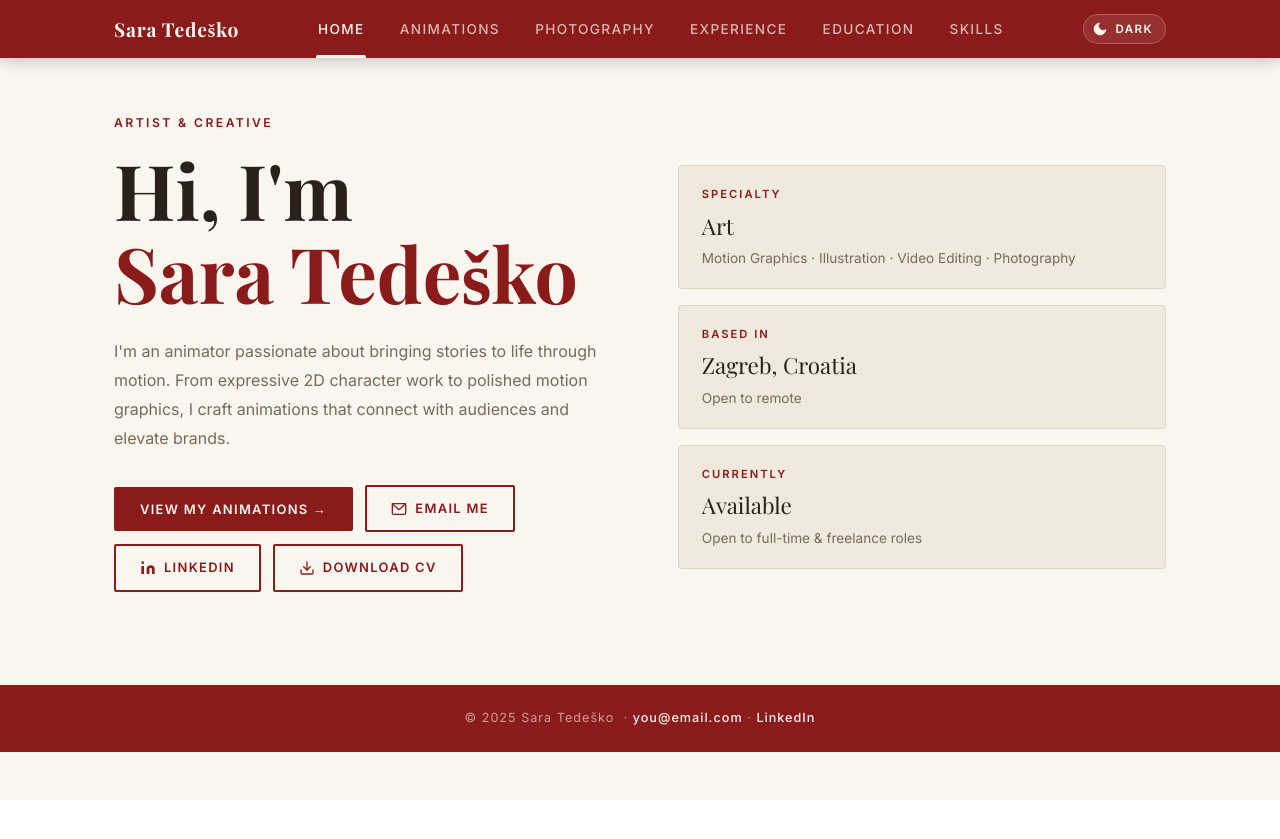
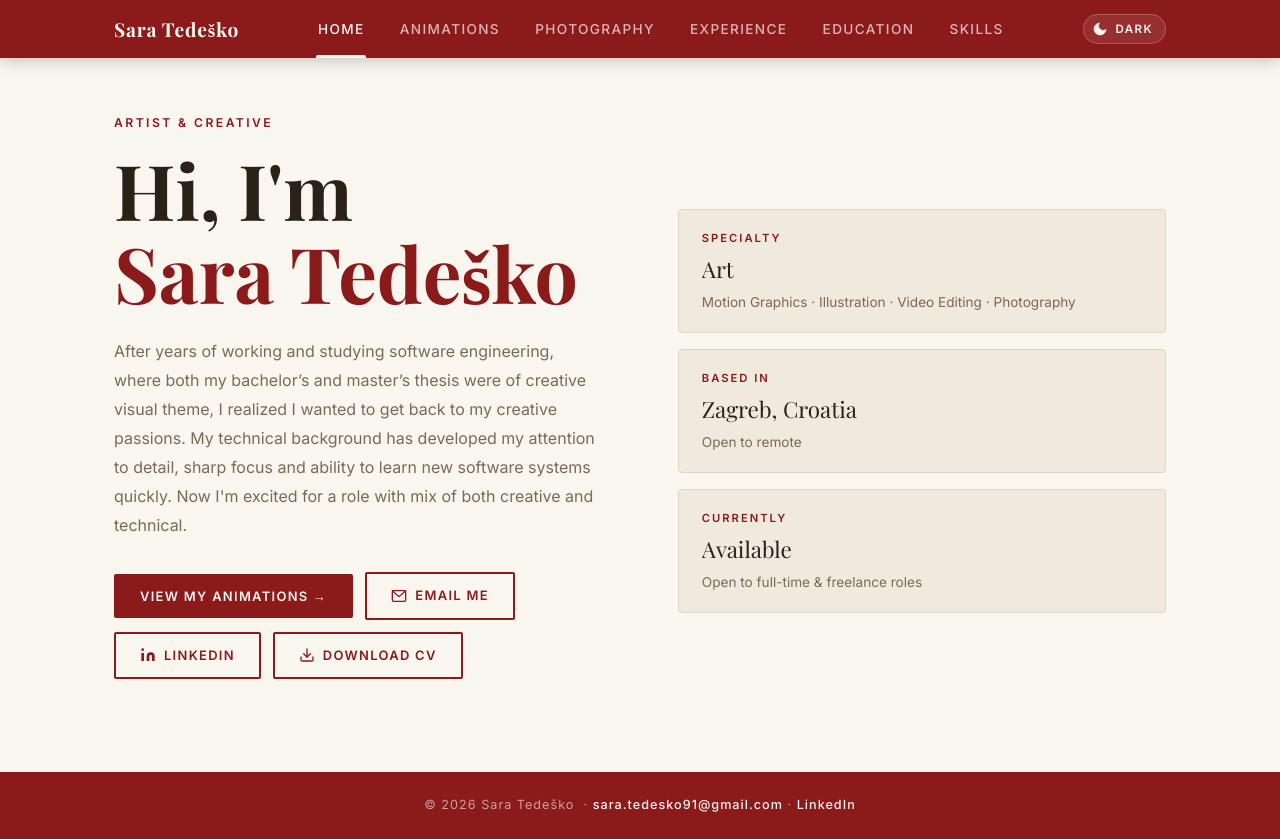
Before and after one commit to saratedd/saratedd.github.io, a React (Vite) app: page / in a window 1280 px wide. Before the commit the page ends 800 px from the top, so only its background shows below. Built offline with nearby package versions, Linux system fonts and the light colour scheme.

Commit message:
Fix animation tap toggle, stick footer to bottom, add my info

```diff
--- a/src/components/Layout.jsx
+++ b/src/components/Layout.jsx
@@ -1,6 +1,6 @@
 import { useState } from "react";
 import { useNavigate, useLocation } from "react-router-dom";
-import { yourName } from "../data/content";
+import { yourName, yourMail, yourLinkedin } from "../data/content";
 import { Hamburger, Close } from "./Icons";
 import { ThemeToggle } from "./UI";
 import { D } from "../data/content";
@@ -23,7 +23,7 @@ export default function Layout({ children, t, isDark, setDark }) {
   const tab  = path === "" ? "home" : path.split("/")[0];
 
   return (
-    <div style={{background:t.bg, minHeight:"100vh", color:t.text, fontFamily:"'Inter',sans-serif", transition:"background .3s,color .3s", overflowX:"hidden"}}>
+    <div style={{background:t.bg, minHeight:"100vh", color:t.text, fontFamily:"'Inter',sans-serif", transition:"background .3s,color .3s", overflowX:"hidden", display:"flex", flexDirection:"column"}}>
       <style>{`
         @import url('https://fonts.googleapis.com/css2?family=Playfair+Display:wght@400;700&family=Inter:wght@300;400;500;600&display=swap');
         *{box-sizing:border-box;margin:0;padding:0}
@@ -116,14 +116,14 @@ export default function Layout({ children, t, isDark, setDark }) {
       </nav>
 
       {/* ── Page content ── */}
-      {children}
+      <main style={{flex:1}}>{children}</main>
 
       {/* ── Footer ── */}
       <footer style={{background:t.nav, color:"rgba(249,245,239,.6)", textAlign:"center", padding:"1.5rem", fontSize:".79rem", letterSpacing:".08em", transition:"background .3s"}}>
-        © 2025 {yourName} &nbsp;·&nbsp;
-        <a href="mailto:you@email.com" style={{color:t.navActive, textDecoration:"none"}}>you@email.com</a>
+        © 2026 {yourName} &nbsp;·&nbsp;
+        <a href={`mailto:${yourMail}`} style={{color:t.navActive, textDecoration:"none"}}>{yourMail}</a>
         &nbsp;·&nbsp;
-        <a href="https://linkedin.com/in/yourprofile" target="_blank" rel="noopener noreferrer" style={{color:t.navActive, textDecoration:"none"}}>LinkedIn</a>
+        <a href={yourLinkedin} target="_blank" rel="noopener noreferrer" style={{color:t.navActive, textDecoration:"none"}}>LinkedIn</a>
       </footer>
     </div>
   );
--- a/src/data/content.js
+++ b/src/data/content.jsx
@@ -1,6 +1,10 @@
 // ─── Personal info ────────────────────────────────────────────────
 export const yourName = "Sara Tedeško";
 export const yourCity = "Zagreb, Croatia";
+export const yourMail = "sara.tedesko91@gmail.com";
+export const yourLinkedin = "https://linkedin.com/in/sara-tedesko/";
+export const yourCVpath = "/sara_tedesko_cv.pdf"
+export const homeDescription = "After years of working and studying software engineering, where both my bachelor’s and master’s thesis were of creative visual theme, I realized I wanted to get back to my creative passions. My technical background has developed my attention to detail, sharp focus and ability to learn new software systems quickly. Now I'm excited for a role with mix of both creative and technical."
 
 // ─── Themes ───────────────────────────────────────────────────────
 export const L = {
@@ -28,7 +32,7 @@ export const ANIMS = [
   {
     src:"/animations/hidra.mp4",
     projectFile:"/projects/hidra.aep",
-    desc:"A dynamic motion graphics piece exploring fluid movement and organic forms. Crafted in After Effects with custom-built shape layers.",
+    desc:"Graphics in animation were made using Canva and shape layers in After Effects. Animation was produced using keyframes and basic expressions (wiggle, loopOut) in After Effects. Project file available below:",
     tags:["After Effects","Motion Graphics","Canva"],
   },
   {
@@ -76,68 +80,83 @@ export const PHOTOS = [
 // ─── Experience ───────────────────────────────────────────────────
 export const WORK = [
   {
-    date:"2023 — Present",
-    title:"Junior Animator",
-    company:"Studio / Company Name",
-    desc:"Brief description of your role and key responsibilities.",
-    tags:["After Effects","Motion Graphics"],
+    date:"04.2023. - 10.2025.",
+    title:"Backend Engineer",
+    company:"Atomic Intelligence",
+    desc:"Worked closely with department lead to resolve bugs and create new solutions for the product.",
+    tags:["Java","Spring Boot", "PostgreSQL", "Git"],
   },
-  {
-    date:"2021 — 2023",
-    title:"Freelance Animator",
-    company:"Self-employed",
-    desc:"Worked with clients to produce animated content for social media and advertising.",
-    tags:["Video Editing","Illustration"],
-  },
+  // {
+  //   date:"2021 — 2023",
+  //   title:"Freelance Animator",
+  //   company:"Self-employed",
+  //   desc:"Worked with clients to produce animated content for social media and advertising.",
+  //   tags:["Video Editing","Illustration"],
+  // },
 ];
 
 export const VOLUNTEER = [
   {
-    date:"2022",
-    title:"Animation Mentor",
-    company:"Organisation / Event Name",
-    desc:"Brief description of your volunteer role and what you contributed.",
-    tags:["Mentoring","Teaching"],
+    date:" 10.2022.- 07.2023.",
+    title:"Multimedia Team Member",
+    company:"eSTUDENT",
+    desc:"Volunteer work for photographing events, editing event photos and videos, creating animations in Adobe After Effects.",
+    tags:["After Effects","Lightroom", "Motion Graphics", "Photography", "Video Editing", "Photo Editing"],
   },
   {
-    date:"2020 — 2021",
-    title:"Visual Arts Volunteer",
-    company:"Organisation Name",
-    desc:"Brief description of what you did and why it mattered.",
-    tags:["Photography"],
+    date:"04.2022. - 10.2023.",
+    title:"Content Creator",
+    company:"PsiHelp",
+    desc:"Volunteer work for a psychology awareness organization. Used Canva to create daily visuals for Instagram page and develop new templates while maintaining brand identity. Later promoted to Team Lead, responsible for planning and scheduling upcoming posts, and reviewing team-created posts to provide feedback and ensure alignment with brand standards.",
+    tags:["Canva", "Working in a team", "Strategic Planning"],
   },
 ];
 
 export const EDU = [
   {
-    date:"2017 — 2021",
-    title:"BA Animation / Fine Arts",
-    company:"University Name",
-    desc:"Optional: relevant coursework, thesis, or achievements.",
-    tags:["Animation","Fine Arts"],
+    date:"2022. - 2025.",
+    title:"Master of Software Engineering",
+    company:"Faculty of Electrical Engineering and Computing (FER)",
+    desc: (
+      <>
+        <strong>Final thesis:</strong> Edge detection in images
+        using traditional and deep learning methods for the purpose of <strong>creating coloring pages</strong>
+      </>
+    ),
+    tags:["Python"],
+  },
+  {
+    date:"07.2022. - 08.2022.",
+    title:"Android Development",
+    company:"Infinum Academy",
+    desc:"Finished beginner course to Android development using Kotlin",
+    tags:["Android", "Kotlin"],
+  },
+  {
+    date:"2019. - 2022.",
+    title:"Bachelor of Software Engineering",
+    company:"Faculty of Electrical Engineering and Computing (FER)",
+    desc: (
+      <>
+      <strong>Final thesis:</strong>
+      Adaptation of web application user interfaces to <strong>motion design concept</strong>
+      </>
+    ),
+      tags:["Motion Graphics","JavaScript"],
   },
 ];
 
 // ─── Skills ───────────────────────────────────────────────────────
 export const SKILLS_CATEGORIES = [
   {
-    category: "Soft Skills",
-    color: "#2a6e3a",
+    category: "Creative",
+    color: "#8b5a1a",
     skills: [
-      { name: "Strategic Planning" },
-      { name: "Problem Solving" },
-      { name: "Analytical Thinking" },
-      { name: "Creative Thinking" },
-      { name: "Attention to Detail" },
-      { name: "Quick Learner" },
-    ],
-  },
-  {
-    category: "Languages",
-    color: "#5a2a8b",
-    skills: [
-      { name: "Croatian" },
-      { name: "English" },
+      { name: "Motion Graphics" },
+      { name: "Illustration" },
+      { name: "Video Editing" },
+      { name: "Photography" },
+      { name: "Photo Editing" },
     ],
   },
   {
@@ -152,14 +171,16 @@ export const SKILLS_CATEGORIES = [
     ],
   },
   {
-    category: "Creative",
-    color: "#8b5a1a",
+    category: "Soft Skills",
+    color: "#2a6e3a",
     skills: [
-      { name: "Motion Graphics" },
-      { name: "Illustration" },
-      { name: "Video Editing" },
-      { name: "Photography" },
-      { name: "Photo Editing" },
+      { name: "Strategic Planning" },
+      { name: "Problem Solving" },
+      { name: "Analytical Thinking" },
+      { name: "Creative Thinking" },
+      { name: "Attention to Detail" },
+      { name: "Quick Learner" },
+      { name: "Working in a team" },
     ],
   },
   {
@@ -168,10 +189,19 @@ export const SKILLS_CATEGORIES = [
     skills: [
       { name: "Java" },
       { name: "Python" },
+      { name: "JavaScript" },
       { name: "Spring Boot" },
       { name: "PostgreSQL" },
       { name: "HTML / CSS" },
       { name: "Git" },
     ],
   },
+  {
+    category: "Languages",
+    color: "#5a2a8b",
+    skills: [
+      { name: "Croatian" },
+      { name: "English" },
+    ],
+  },
 ];
--- a/src/pages/Animations.jsx
+++ b/src/pages/Animations.jsx
@@ -14,7 +14,7 @@ function VideoCard({ item, t }) {
     <div
       onMouseEnter={() => setHov(true)}
       onMouseLeave={() => { setHov(false); setTapped(false); }}
-      onClick={() => setTapped(o => !o)}
+      onClick={() => { setHov(false); setTapped(o => !o); }}
       style={{
         breakInside:"avoid", marginBottom:"1.2rem",
         background:t.card, border:`1px solid ${t.border}`,
--- a/src/pages/Home.jsx
+++ b/src/pages/Home.jsx
@@ -1,5 +1,5 @@
 import { useNavigate } from "react-router-dom";
-import { yourName, yourCity } from "../data/content";
+import { yourName, yourCity, yourMail, yourLinkedin, yourCVpath, homeDescription } from "../data/content";
 import { Btn } from "../components/UI";
 import { Mail, LinkedIn, Download } from "../components/Icons";
 
@@ -23,13 +23,13 @@ export default function Home({ t }) {
             Hi, I'm<br/><span style={{color:t.accent}}>{yourName}</span>
           </h1>
           <p style={{fontSize:"1rem", lineHeight:1.82, color:t.muted, maxWidth:520, marginBottom:"2rem"}}>
-            I'm an animator passionate about bringing stories to life through motion. From expressive 2D character work to polished motion graphics, I craft animations that connect with audiences and elevate brands.
+            {homeDescription}
           </p>
           <div style={{display:"flex", flexWrap:"wrap", gap:".75rem", marginBottom:"1.8rem", alignItems:"center"}}>
             <Btn label="View My Animations →" t={t} onClick={() => navigate("/animations")}/>
-            <Btn icon={<Mail/>}     label="Email Me"    href="mailto:you@email.com"                      t={t} outline/>
-            <Btn icon={<LinkedIn/>} label="LinkedIn"    href="https://linkedin.com/in/yourprofile"       t={t} outline/>
-            <Btn icon={<Download/>} label="Download CV" href="/cv_old.pdf"                               t={t} outline/>
+            <Btn icon={<Mail/>}     label="Email Me"    href={`mailto:${yourMail}`}                       t={t} outline/>
+            <Btn icon={<LinkedIn/>} label="LinkedIn"    href={yourLinkedin}                               t={t} outline/>
+            <Btn icon={<Download/>} label="Download CV" href={yourCVpath}                                 t={t} outline/>
           </div>
         </div>
 
```
Also changed, not shown: 2 other files (tests, documents, lock files or other folders).
